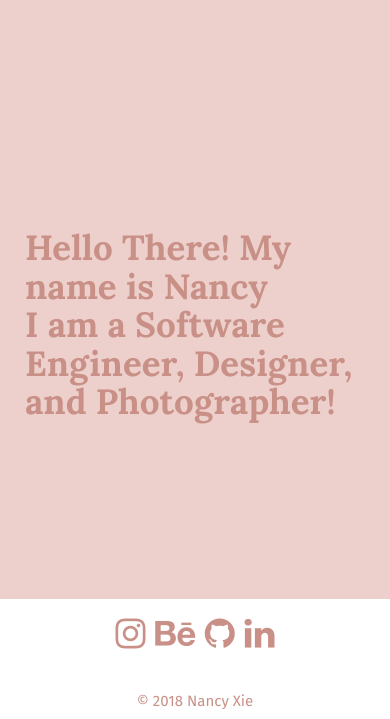
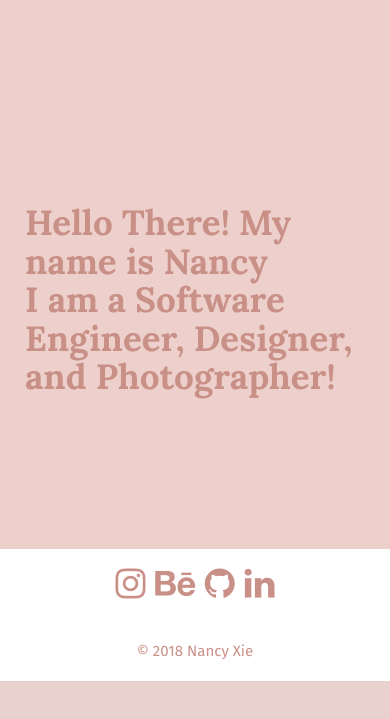
Before and after one commit to nancyxie97/nancyxie97.github.io, a PHP site: page / in a window 390 px wide. Shown: the part 163-882 px from the top of the page. After the commit the page ends 844 px from the top, so only its background shows below. Run offline with PHP 8.4, Linux system fonts and the light colour scheme; some libraries are stand-ins or nearby versions.

Commit message:
MORE SMALL REQ

```diff
--- a/theme.css
+++ b/theme.css
@@ -25,9 +25,9 @@ ul{
 }
 .container{
     color: #c99087;
-    padding-top: 200px;
+    padding-top: 175px;
     background-color: #edd0cb;
-    height: 600px;
+    height: 550px;
     width: auto;
     font-family: 'Lora', serif;
 
@@ -62,7 +62,7 @@ a:active{
     text-decoration: none;
 }
 
-@media(max-width: 600px){
+@media(max-width: 800px){
     .navbar-brand{
         min-height: 90px;
         padding-left: 10px;
@@ -86,5 +86,8 @@ a:active{
         padding-right: 0px;
 
     }
+    container{
+        padding-top: 12px;
+    }
 
 }
```
